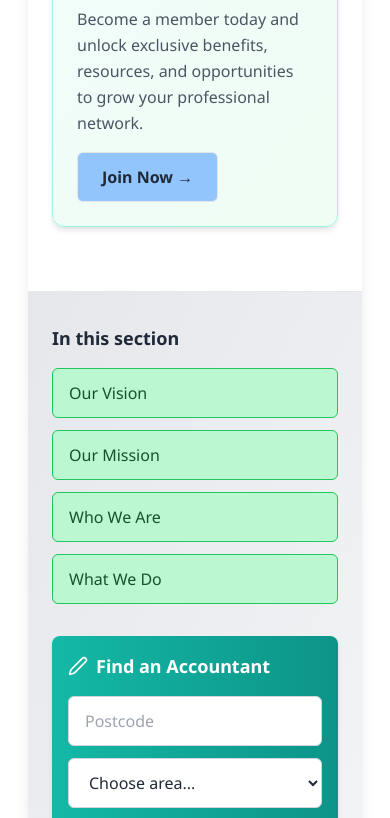
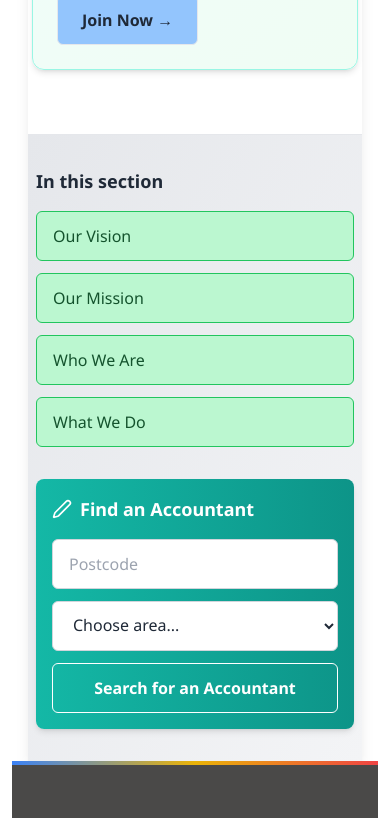
Before and after one commit to Nasir-1310/Accountant-Society-UK, a Next.js app in the folder Client/: page /about-us in a window 390 px wide. Shown: the part 3480-4298 px from the top of the page. Built offline with nearby package versions, Linux system fonts and the light colour scheme.

Commit message:
aboutus mobile padding changed

```diff
--- a/Client/src/app/about-us/page.tsx
+++ b/Client/src/app/about-us/page.tsx
@@ -8,7 +8,8 @@ const AboutUsPage = () => {
       <div className="w-full flex justify-center mt-12 px-4">
         <div className="w-full flex flex-col lg:flex-row bg-white shadow-lg ">
           {/* Main Content Section - First on mobile/tablet */}
-          <div className="w-full lg:w-3/4 order-1 lg:order-2 px-6 lg:px-10 py-8">
+          <div className="w-full lg:w-3/4 order-1 lg:order-2 px-1 sm:px-6 lg:px-10 py-8">
+          <div className="px-4 sm:px-0">
             {/* Breadcrumb */}
             <div data-aos="fade-up" className="text-sm text-gray-500 mb-6">
               <Link href="/" className="hover:text-teal-600 transition-colors">
@@ -206,6 +207,7 @@ const AboutUsPage = () => {
                 </p>
               </section>
             </div>
+            </div>
 
             {/* Cards Section - Responsive grid */}
             <div
@@ -308,7 +310,7 @@ const AboutUsPage = () => {
             data-aos="fade-up"
             className="w-full lg:w-1/4 order-2 lg:order-1 bg-gradient-to-br from-gray-200 to-gray-100 border-t lg:border-t-0 lg:border-r border-gray-200"
           >
-            <div className="px-6 py-8">
+            <div className=" px-2 sm:px-6 py-8">
               {/* In this section - Mobile/Tablet */}
               <div className="lg:hidden mb-8">
                 <h3 className="text-lg font-bold text-gray-800 mb-4">
--- a/Client/src/app/find-an-accountants/page.tsx
+++ b/Client/src/app/find-an-accountants/page.tsx
@@ -11,7 +11,7 @@ export const metadata: Metadata = {
 const FindPage=()=> {
   return (
     <Container>
-    <div className="mx-3 px-5  border-l border-r border-gray-200 bg-white">
+    <div className="mx-3 px-2 sm:px-6 border  border-t border-gray-200 bg-white">
       <main data-aos="fade-up"   className="py-20 w-full max-w-full">
         <h1 className="text-xs sm:text-sm font-semibold text-gray-500 tracking-widest uppercase mb-2">
           Home | Find an Accountant
```
